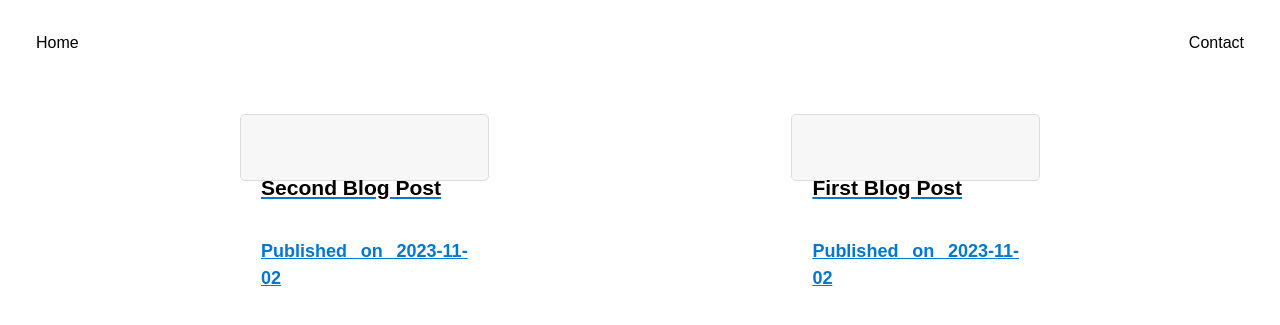
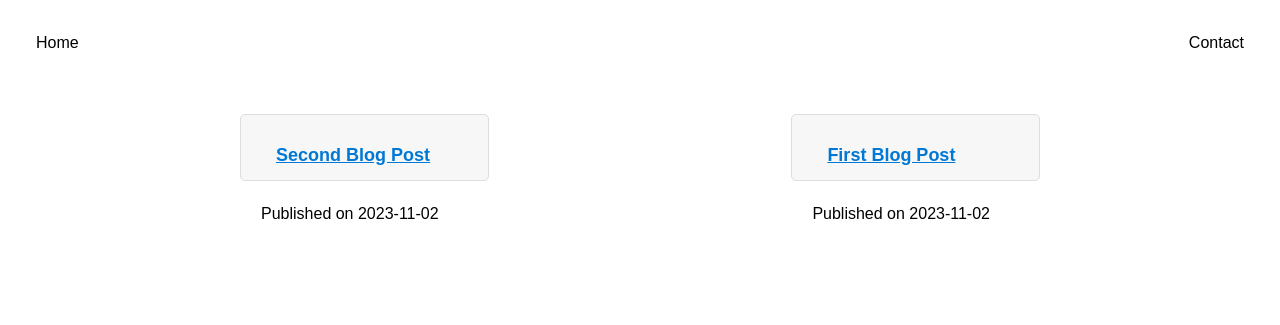
Before and after one commit to rca0/rca0.github.io, a Jekyll site: the page built from blog.html, in a window 1280 px wide. Shown: the top 325 px of the page. Built offline with Jekyll 4.4.1, drawn with Linux system fonts in a browser that asks for light colours.

Commit message:
fix: blog as list 2

```diff
--- a/blog.html
+++ b/blog.html
@@ -1,6 +1,5 @@
 ---
 ---
-
 <!DOCTYPE html>
 <html>
 <head>
@@ -20,10 +19,8 @@
             {% for post in site.posts %}
                 <li class="item">
                     <div class="item-content">
-                        <h3 class="item-title"><a href="{{ post.url }}">
-                            <h3 class="post-title">{{ post.title }}</h3>
-                            <p class="post-date">Published on {{ post.date | date: "%Y-%m-%d" }}</p>
-                        </a></h3>
+                        <h3 class="item-title"><a href="{{ post.url }}">{{ post.title }}</a></h3>
+                        <p class="post-date">Published on {{ post.date | date: "%Y-%m-%d" }}</p>
                     </div>
                 </li>
             {% endfor %}
```
